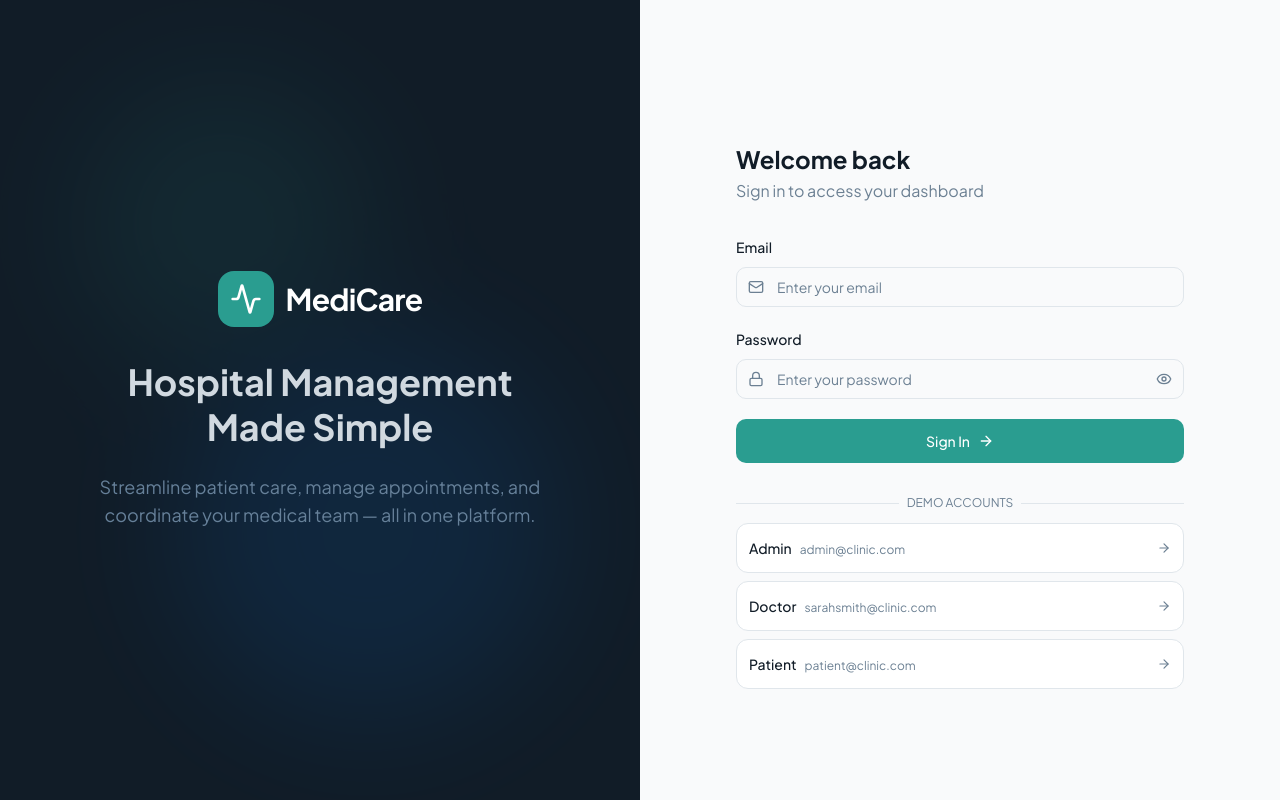
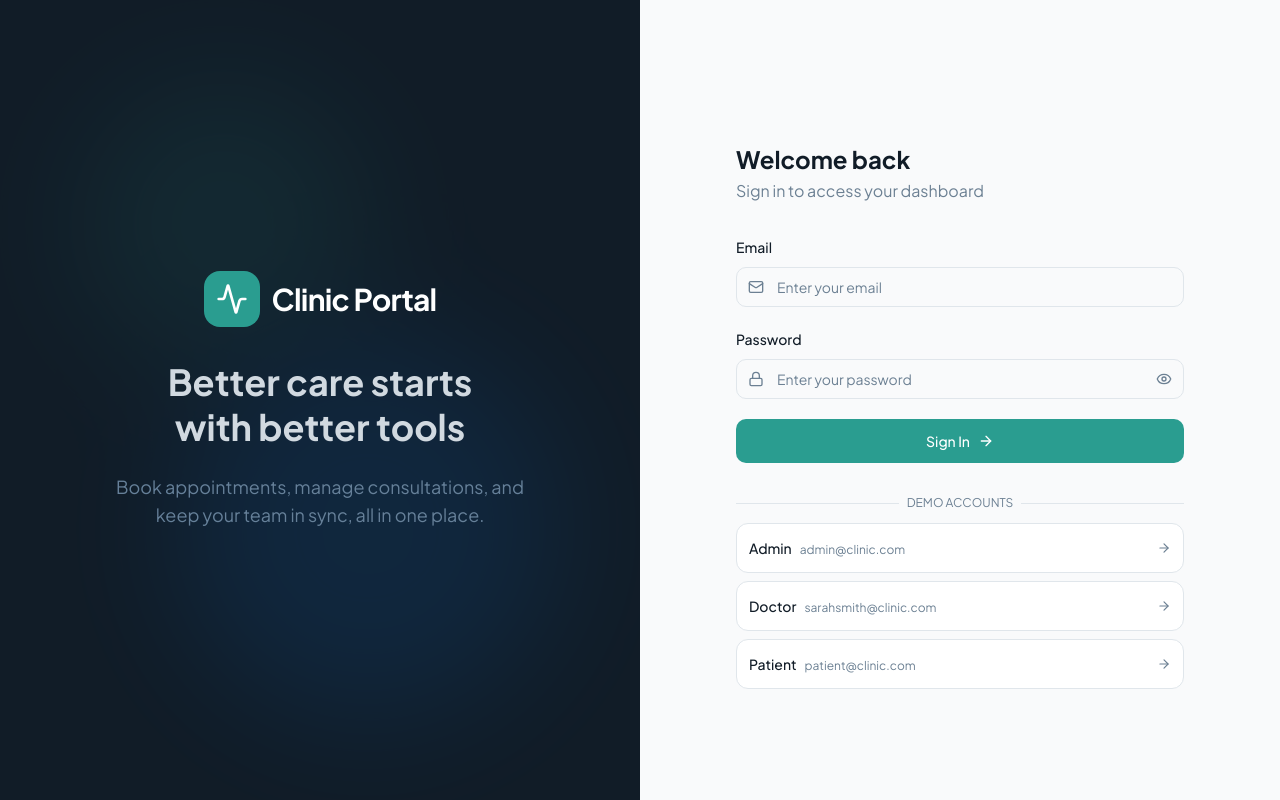
Before and after one commit to davidgeamanu/Clinic-Portal, a React app in the folder frontend/: page /login in a window 1280 px wide. Built offline with nearby package versions, Linux system fonts and the light colour scheme; the HTML template or start-up script is replaced by a standard one; what @react-pdf/renderer would draw is missing.

Commit message:
login page update

```diff
--- a/frontend/src/pages/Login.tsx
+++ b/frontend/src/pages/Login.tsx
@@ -47,17 +47,16 @@ export default function Login() {
                 <Activity className="h-8 w-8 text-primary-foreground" />
               </div>
               <span className="text-3xl font-bold text-sidebar-primary-foreground tracking-tight">
-              MediCare
+              Clinic Portal
             </span>
             </div>
             <h1 className="text-4xl font-bold text-sidebar-foreground leading-tight">
-              Hospital Management
+              Better care starts
               <br />
-              Made Simple
+              with better tools
             </h1>
             <p className="text-sidebar-muted text-lg max-w-md mx-auto">
-              Streamline patient care, manage appointments, and coordinate your
-              medical team — all in one platform.
+              Book appointments, manage consultations, and keep your team in sync, all in one place.
             </p>
           </motion.div>
         </div>
@@ -74,7 +73,7 @@ export default function Login() {
               <div className="h-10 w-10 rounded-xl bg-primary flex items-center justify-center">
                 <Activity className="h-6 w-6 text-primary-foreground" />
               </div>
-              <span className="text-2xl font-bold text-foreground">MediCare</span>
+              <span className="text-2xl font-bold text-foreground">Clinic Portal</span>
             </div>
 
             <div>
```
